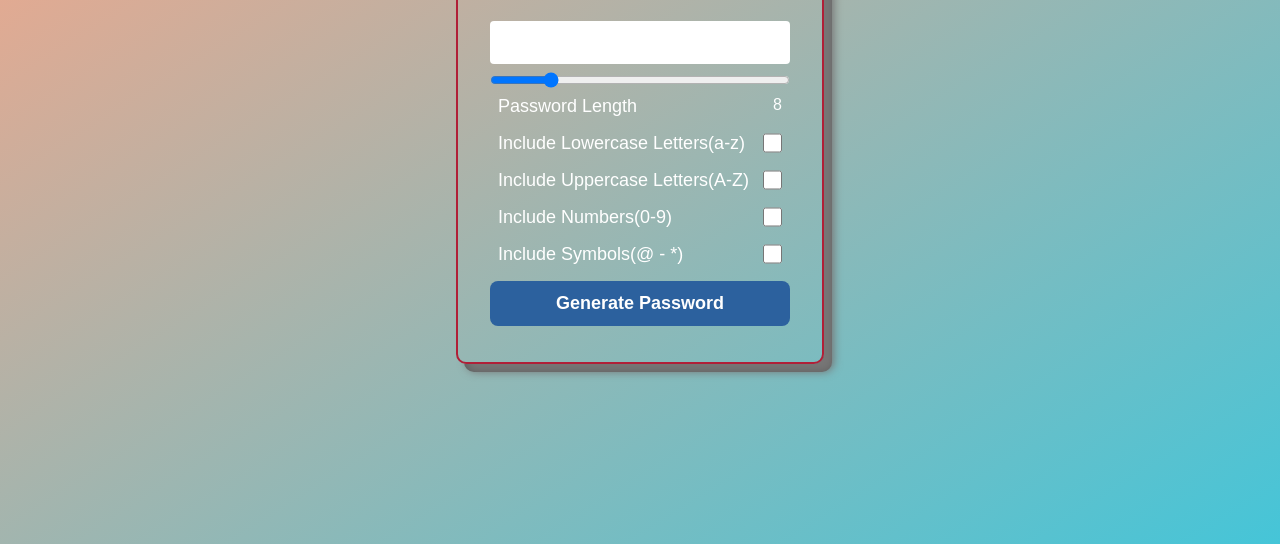
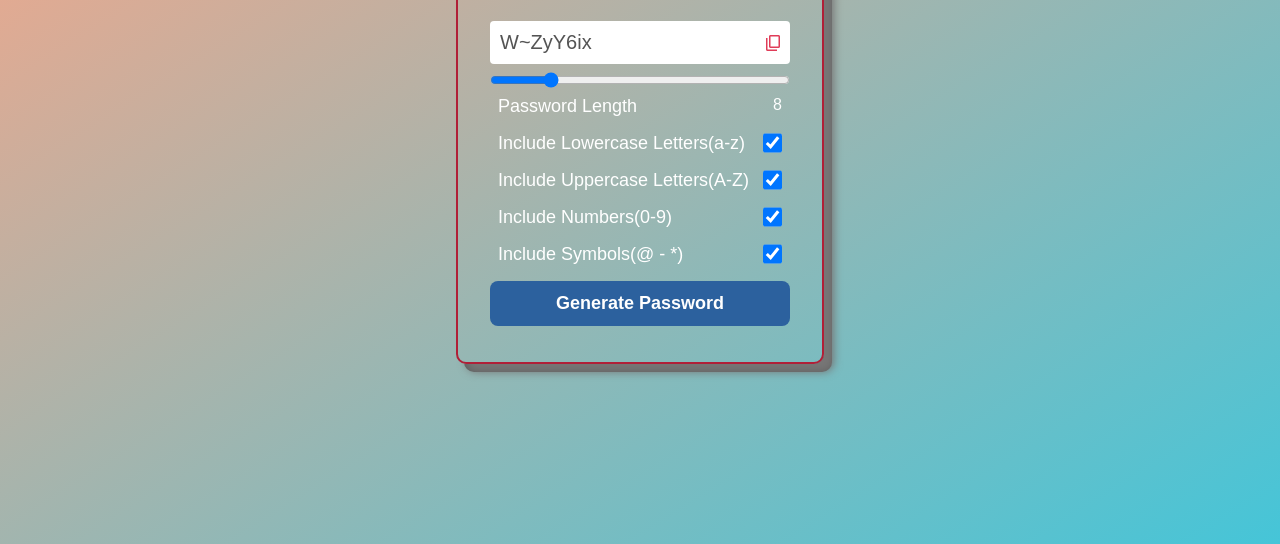
Before and after one commit to AkshitaGupta97/Password-Generator, a plain HTML site: page index.html in a window 1280 px wide. Both pictures are taken after a click on the button "Generate Password". Shown: the part 256-800 px from the top of the page. Drawn offline with nearby package versions, Linux system fonts and the light colour scheme.

Commit message:
password changes

```diff
--- a/index.html
+++ b/index.html
@@ -6,6 +6,9 @@
     <title>Password Generator</title>
 
     <link rel="stylesheet" href="style.css">
+
+    <link rel="stylesheet" href="https://fonts.googleapis.com/css2?family=Material+Symbols+Outlined:opsz,wght,FILL,GRAD@24,400,0,0&icon_names=content_copy" />
+
 </head>
 <body>
     <div class="container">
@@ -13,6 +16,7 @@
 
         <div class="input-box">
             <input type="text" class="pass-box" id="passBox" disabled>
+            <span class="material-symbols-outlined" id="copy-icon">content_copy</span>
         </div>
         <input type="range" min="3" max="30" value="8" id="inputSlider">
 
@@ -23,22 +27,22 @@
 
         <div class="row">
             <label for="lowercase">Include Lowercase Letters(a-z)</label>
-            <input id="lowercase" type="checkbox" name="lowercase">
+            <input id="lowercase" type="checkbox" name="lowercase"  checked>
         </div>
 
         <div class="row">
-            <label for="Uppercase">Include Uppercase Letters(A-Z)</label>
-            <input id="Uppercase" type="checkbox" name="Uppercase">
+            <label for="uppercase">Include Uppercase Letters(A-Z)</label>
+            <input id="uppercase" type="checkbox" name="Uppercase" checked>
         </div>
 
         <div class="row">
             <label for="numbers">Include Numbers(0-9)</label>
-            <input id="numbers" type="checkbox" name="numbers">
+            <input id="numbers" type="checkbox" name="numbers" checked>
         </div>
 
         <div class="row">
             <label for="symbol">Include Symbols(@ - *)</label>
-            <input id="symbol" type="checkbox" name="symbol">
+            <input id="symbol" type="checkbox" name="symbol" checked>
         </div>
 
         <button type="button" class="genBtn">Generate Password</button>
--- a/script.js
+++ b/script.js
@@ -1,5 +1,53 @@
 
 let inputSlider = document.getElementById('inputSlider')
 let sliderValue = document.getElementById('sliderValue')
+const passBox = document.querySelector('#passBox')
+const lowerCase = document.querySelector('#lowercase')
+const upperCase = document.querySelector('#uppercase')
+const number = document.querySelector('#numbers')
+const symbol = document.querySelector('#symbol')
+const genBtn = document.querySelector('.genBtn')
+const copyIcon = document.querySelector('#copy-icon');
+
 
 sliderValue.textContent = inputSlider.value;
+inputSlider.addEventListener('input', () => {
+    sliderValue.textContent = inputSlider.value;
+})
+
+genBtn.addEventListener('click', () => {
+    passBox.value = generatePassword();
+})
+
+let upperChars = 'ABCDEFGHIJKLMNOPQRSTUVWXYZ';
+let lowerChars = 'abcdefghijklmnopqrstuvwxyz';
+let num = '0123456789';
+let allsymbols = '!@#$%^&*~'
+function generatePassword(){
+    let genPassword = "";
+    let allChars = "";
+
+    allChars += lowerCase.checked ? lowerChars :  '';  // if lowercase is checked then put lowerChars elese put empty string
+    allChars += upperCase.checked ? upperChars : '';  // here checked is used to check the HTML checkBox and return true or false
+    allChars += number.checked ? num : '';
+    allChars += symbol.checked ? allsymbols : '';
+
+    for(let i=1;i<=inputSlider.value;i++){
+        genPassword += allChars.charAt(Math.floor(Math.random() * allChars.length));
+    }
+
+    return genPassword
+}
+
+copyIcon.addEventListener('click', () => {
+    if(passBox.value !== "" || passBox.value.length >=3){
+        navigator.clipboard.writeText(passBox.value)
+        copyIcon.innerHTML = "checked";  //  after generating password just check
+        copyIcon.title = "Password Copied";
+
+        setTimeout(() => {
+            copyIcon.innerText = 'content_copy';  //  after generating password just check
+            copyIcon.title = "";
+        }, 2000)
+    }
+})
--- a/style.css
+++ b/style.css
@@ -28,6 +28,18 @@ body {
     font-size: 1.4rem;
     margin-block: 1rem;
 }
+.input-box {
+    position: relative;
+}
+.input-box span {
+    position: absolute;
+    top: 20px;
+    right: 7px;
+    color: rgb(224, 60, 88);
+    font-size: 20px;
+    cursor: pointer;
+    z-index: 2;
+}
 .pass-box {
     background-color: white;
     border: none;
@@ -37,6 +49,7 @@ body {
     border-radius: 4px;
     font-size: 20px;
     margin-block: 8px;
+    text-overflow: ellipsis; /* */
 }
 .row {
     display: flex;
```
